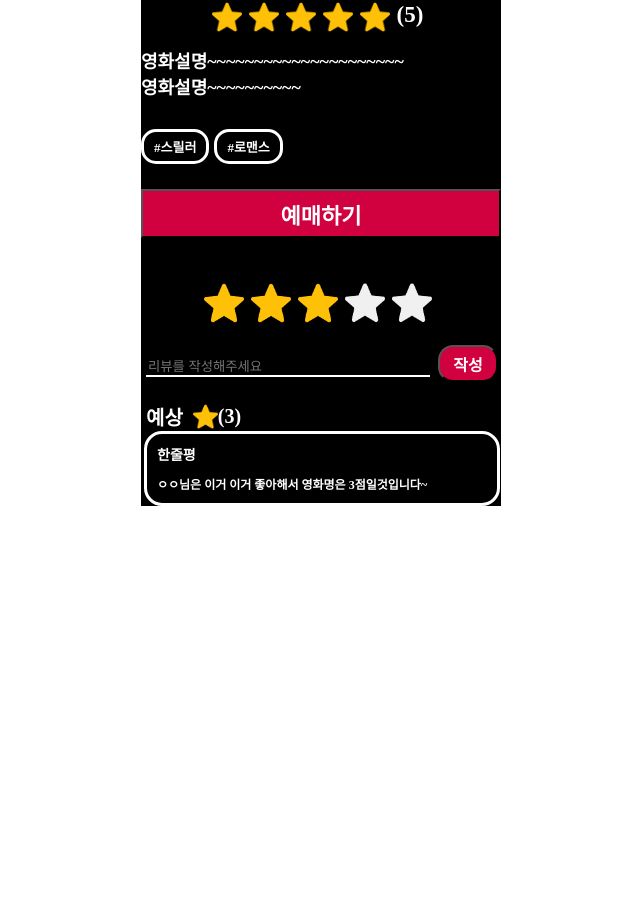
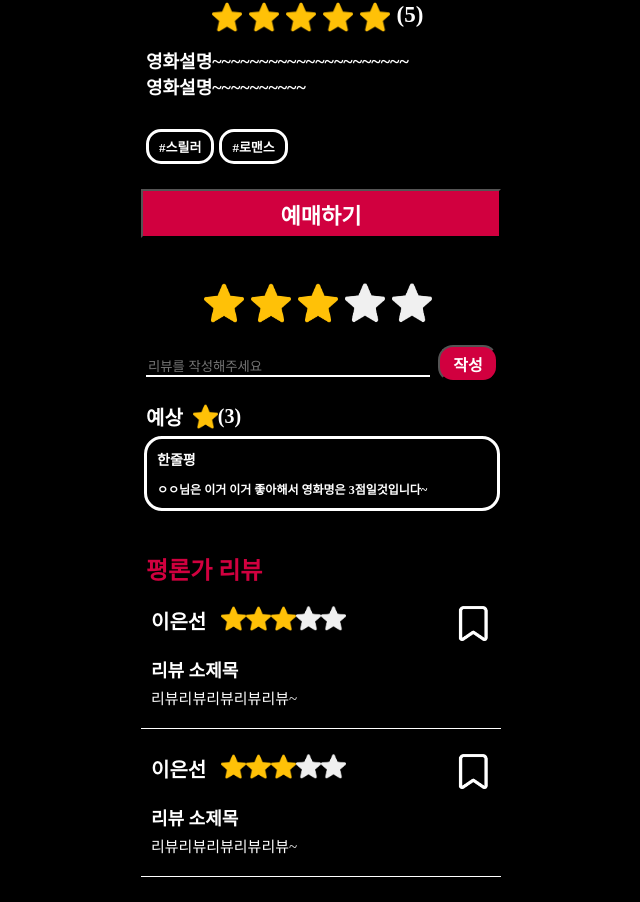
Before and after one commit to Munhak-Zip/Munhak.Zip_Front, a React (Create React App) app: page /movie/detail in a window 1280 px wide. Shown: the part 380-1282 px from the top of the page, without its empty margins (319-959 px from the left). Before the commit the page ends 894 px from the top, so only its background shows below. Built offline with nearby package versions, Linux system fonts and the light colour scheme.

Commit message:
[feat/#1] 영화 평론가 리뷰 추가

```diff
--- a/src/views/movie/MovieDetail.css
+++ b/src/views/movie/MovieDetail.css
@@ -1,6 +1,6 @@
-/*body{*/
-/*    background-color: black;*/
-/*}*/
+body{
+    background-color: black;
+}
 .mobile {
     width: 360px; /* 너비 설정 */
     margin: 0 auto; /* 가로 중앙 배치 */
@@ -37,13 +37,14 @@ div.title{
 }
 .movie_text {
     margin-top: 15px;
-    margin-right: 7px;
+    margin-left: 5px;
     color: #FFFFFF;
     font-weight: bold;
     font-size: 18px;
 }
 .category{
     margin-top: 30px;
+    margin-left: 5px;
 }
 .category .category_box {
     margin-right: 5px;
@@ -110,6 +111,7 @@ div.title{
 }
 
 .expect_box {
+    margin-top: 5px;
     margin-left: 3px;
     width: 330px;
     display:  inline-block; /* inline-flex로 설정하여 가로로 배열될 수 있도록 함 */
@@ -133,3 +135,47 @@ div.title{
     display: inline-block; /* 텍스트 요소들이 가로로 배열되도록 함 */
     margin-bottom: 5px;
 }
+.critic_title{
+    margin-left: 5px;
+    margin-top: 40px;
+    color: #D1003F;
+    font-weight: bold;
+    font-size: 24px;
+}
+.critic{
+    margin-top: 20px;
+}
+.critic .critic_name{
+    display: flex;
+    color: #FFFFFF;
+    margin-left: 10px;
+    font-weight: bold;
+    font-size: 20px;
+}
+.star_critic {
+    margin-left: 15px;
+}
+
+.bookmark_critic{
+    margin-left: 110px;
+}
+.critic_review_mid{
+    margin-top: 10px;
+    color: #FFFFFF;
+    margin-left: 10px;
+    font-weight: bold;
+    font-size: 18px;
+}
+.critic_review{
+    color: #FFFFFF;
+    margin-left: 10px;
+    margin-top: 5px;
+    font-size: 15px;
+}
+
+.horizontal-line {
+    margin-top: 20px;
+    margin-bottom: 25px;
+    border-top: 1px solid  #FFFFFF; /* 가로선의 스타일 및 색상 설정 */
+    width: 100%; /* 가로선의 너비 설정 */
+}
--- a/src/views/movie/MovieDetail.js
+++ b/src/views/movie/MovieDetail.js
@@ -75,8 +75,59 @@ const MovieDetail=() =>{
                 <b className="expect_text">ㅇㅇ님은 이거 이거 좋아해서 영화명은 3점일것입니다~</b>
             </div>
 
-            <div className="critict_title">
+            <div className="critic_title">
+                평론가 리뷰
+            </div>
 
+            <div className="critic">
+                <div className="critic_name">
+                    이은선
+                    <div className="star_critic">
+                        <img className="star_image" src={star} width={25} height={25}/>
+                        <img className="star_image" src={star} width={25} height={25}/>
+                        <img className="star_image" src={star} width={25} height={25}/>
+                        <img className="star_image" src={starN} width={25} height={25}/>
+                        <img className="star_image" src={starN} width={25} height={25}/>
+                    </div>
+                    <div className="bookmark_critic">
+                        <img src={bookmark} width={35} height={35}/>
+                    </div>
+                </div>
+
+
+                <div className="critic_review_mid">
+                    리뷰 소제목
+                </div>
+                <div className="critic_review">
+                    리뷰리뷰리뷰리뷰리뷰~
+                </div>
+
+                <div className="horizontal-line"></div>
+            </div>
+            <div className="critic">
+                <div className="critic_name">
+                    이은선
+                    <div className="star_critic">
+                        <img className="star_image" src={star} width={25} height={25}/>
+                        <img className="star_image" src={star} width={25} height={25}/>
+                        <img className="star_image" src={star} width={25} height={25}/>
+                        <img className="star_image" src={starN} width={25} height={25}/>
+                        <img className="star_image" src={starN} width={25} height={25}/>
+                    </div>
+                    <div className="bookmark_critic">
+                        <img src={bookmark} width={35} height={35}/>
+                    </div>
+                </div>
+
+
+                <div className="critic_review_mid">
+                    리뷰 소제목
+                </div>
+                <div className="critic_review">
+                    리뷰리뷰리뷰리뷰리뷰~
+                </div>
+
+                <div className="horizontal-line"></div>
             </div>
 
         </div>
```
